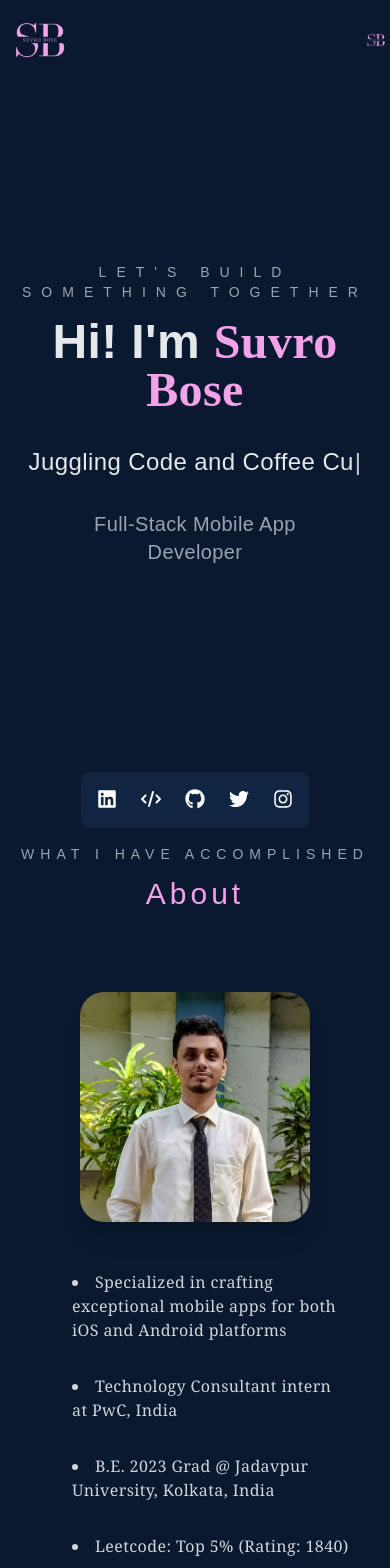
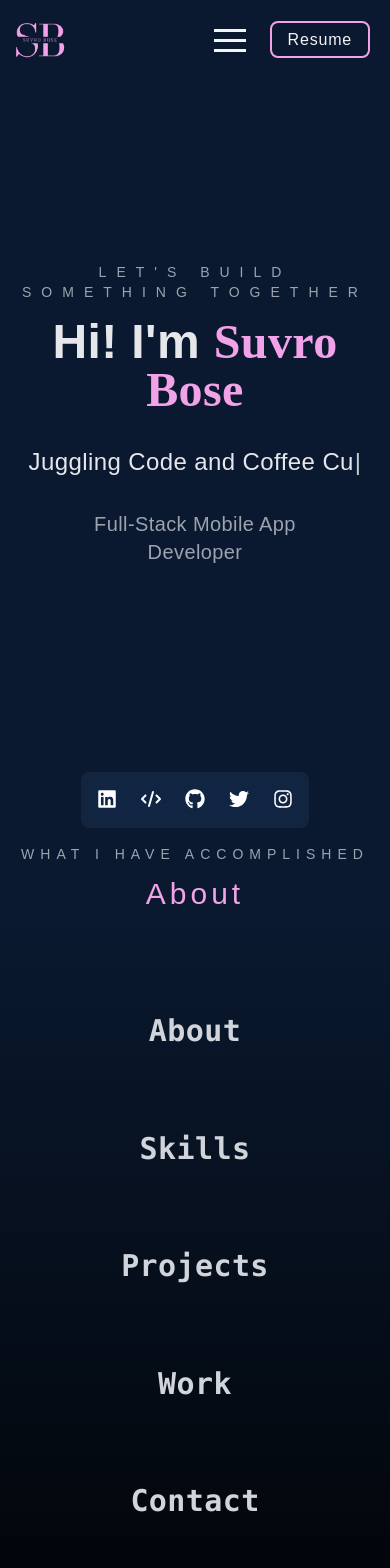
Before and after one commit to toy0407/portfolio-website, a Next.js app: page / in a window 390 px wide. Shown: the top 1568 px of the page. Built offline with nearby package versions, Linux system fonts and the light colour scheme.

Commit message:
Improved mobile navbar menu

```diff
--- a/package.json
+++ b/package.json
@@ -17,6 +17,7 @@
     "@react-three/drei": "^9.71.0",
     "@react-three/fiber": "^8.13.0",
     "framer-motion": "^10.11.2",
+    "hamburger-react": "^2.5.0",
     "maath": "^0.6.0",
     "next": "^13.4.17",
     "react": "^18.2.0",
--- a/src/components/Navbar.jsx
+++ b/src/components/Navbar.jsx
@@ -4,6 +4,7 @@ import { AiOutlineClose, AiOutlineMail, AiOutlineMenu } from "react-icons/ai";
 import React, { useEffect, useState } from "react";
 import AnimatedUnderline from "./micro/AnimatedUnderline";
 import FillButton from "./micro/FillButton";
+import Hamburger from "hamburger-react";
 
 const Navbar = () => {
   const resumeLink =
@@ -58,7 +59,7 @@ const Navbar = () => {
   return (
     <nav
       className={`w-full h-20 flex items-center fixed top-0 z-20 ${
-        scrolled ? "bg-[#112240]" : "bg-transparent"
+        scrolled? "bg-[#112240]" : "bg-transparent"
       }`}
     >
       <div className="w-full flex justify-between items-center max-w-7xl mx-auto">
@@ -71,9 +72,6 @@ const Navbar = () => {
           }}
         >
           <Image src="/assets/logo.png" alt="/" width="80" height="80" />
-          <p className="text-white text-[24px] font-serif cursor-pointer flex ">
-            {/* <span className="hidden sm:block">| Suvro Bose</span> */}
-          </p>
         </a>
 
         <ul className="list-none hidden md:flex flex-row items-center gap-10">
@@ -90,65 +88,30 @@ const Navbar = () => {
               <AnimatedUnderline child={nav.title} href={"#" + nav.id} />
             </li>
           ))}
-          <li className="delay-1000 animate-fade-up mr-5">
-            <FillButton child="Resume" href={resumeLink} padX={1} padY={0.5} />
-          </li>
         </ul>
 
 
 
+
+
+
         {/* Mobile NavBar */}
-        {/* <div className="md:hidden flex flex-1 justify-end items-center">
-          <img
-            src={toggle ? close : "/assets/logo.png"}
-            alt="menu"
-            className="w-[28px] h-[28px] object-contain"
-            onClick={() => setToggle(!toggle)}
-          />
+            <div className="md:hidden px-4 flex flex-1 justify-end items-center">
+
+              <Hamburger alt='menu' toggled={toggle} toggle={setToggle}/>
 
                   <div
                     className={`${
-              !toggle ? "hidden" : "flex"
-            } p-6 black-gradient absolute top-20 right-0 mx-4 my-2 min-w-[140px] z-10 rounded-xl`}
+                      toggle ? "translate-y-0" : "translate-y-full"
+                    } p-6 bg-gradient-to-b ${scrolled?"from-[#112240]":"from-[#0a192f]"} to-black absolute top-[80px] right-0 h-screen w-[100%] z-10 rounded-xl transform transition-transform duration-300`}
                   >
-            <ul className="list-none flex justify-end items-start flex-1 flex-col gap-4">
+                    <ul className="flex flex-col h-[80%] gap-4 items-center justify-evenly">
                       {navLinks.map((nav) => (
                         <li
                           key={nav.id}
-                  className={`font-serif font-medium cursor-pointer text-[16px] ${
-                    active === nav.title ? "text-white" : "text-secondary"
-                  }`}
-                  onClick={() => {
-                    setToggle(!toggle);
-                    setActive(nav.title);
-                  }}
-                >
-                  <a href={`#${nav.id}`}>{nav.title}</a>
-                </li>
-              ))}
-            </ul>
-          </div>
-        </div> */}
-        <div className="md:hidden flex flex-1 justify-end items-center">
-      <img
-        src={toggle ? "/assets/close.png" : "/assets/logo.png"}
-        alt="menu"
-        className="w-[28px] h-[28px] object-contain cursor-pointer"
-        onClick={() => setToggle(!toggle)}
-      />
-
-      <div
-        className={`${
-          toggle ? "translate-x-0" : "translate-x-full"
-        } p-6 bg-gradient-to-b from-gray-900 to-black absolute top-0 right-0 h-screen w-[80%] z-10 rounded-xl transform transition-transform duration-300`}
-      >
-        <ul className="list-none flex flex-col gap-4">
-          {navLinks.map((nav) => (
-            <li
-              key={nav.id}
-              className={`font-serif font-medium cursor-pointer text-[16px] ${
+                          className={`font-mono font-semibold cursor-pointer text-3xl ${
                             active === nav.title ? "text-white" : "text-gray-300"
-              }`}
+                          } ${toggle ? `animate-fade-up delay-${nav.duration}` : ""}`}
                           onClick={() => {
                             setToggle(false);
                             setActive(nav.title);
@@ -160,6 +123,9 @@ const Navbar = () => {
                     </ul>
                   </div>
             </div>
+            <div className="delay-1000 md:animate-fade-up mr-5">
+                  <FillButton child="Resume" href={resumeLink} padX={1} padY={0.5} />
+            </div>
       </div>
     </nav>
   );
--- a/src/components/micro/SocialMediaBanner.jsx
+++ b/src/components/micro/SocialMediaBanner.jsx
@@ -11,8 +11,7 @@ import { faCode } from "@fortawesome/free-solid-svg-icons";
 const SocialMediaIconsBanner = () => {
   return (
     <div className="fixed left-1/2 md:left-6 transform -translate-x-1/2 bottom-4 md:bottom-0 md:w-fit md:inset-x-4 md:flex md:flex-col flex-row">
-  {/* <div className="flex flex-row md:flex-col  p-4 space-x-6 md:space-x-0 space-y-0 md:space-y-6 bg-slate-800 md:bg-transparent rounded-lg text-white animate-fade-up delay-1000"> */}
-  <div className="flex flex-row md:flex-col p-4 space-x-6 md:space-x-0 space-y-0 md:space-y-6 bg-slate-600 bg-opacity-20 backdrop-filter backdrop-blur-md backdrop-saturate-150 rounded-lg text-white animate-fade-up delay-1000">
+  <div className="flex flex-row md:flex-col p-4 space-x-6 md:space-x-0 space-y-0 md:space-y-6 md:bg-transparent bg-slate-600 bg-opacity-20 backdrop-filter backdrop-blur-md backdrop-saturate-150 md:backdrop-saturate-100 rounded-lg text-white animate-fade-up delay-1000">
     <a href="https://www.linkedin.com/in/toy0407/" target="_blank" rel="noopener noreferrer">
       <FontAwesomeIcon
         icon={faLinkedin}
```
Also changed, not shown: public/assets/close.png (deleted), 1 other file (tests, documents, lock files or other folders). Lines whose indentation alone changed are shown as unchanged.
